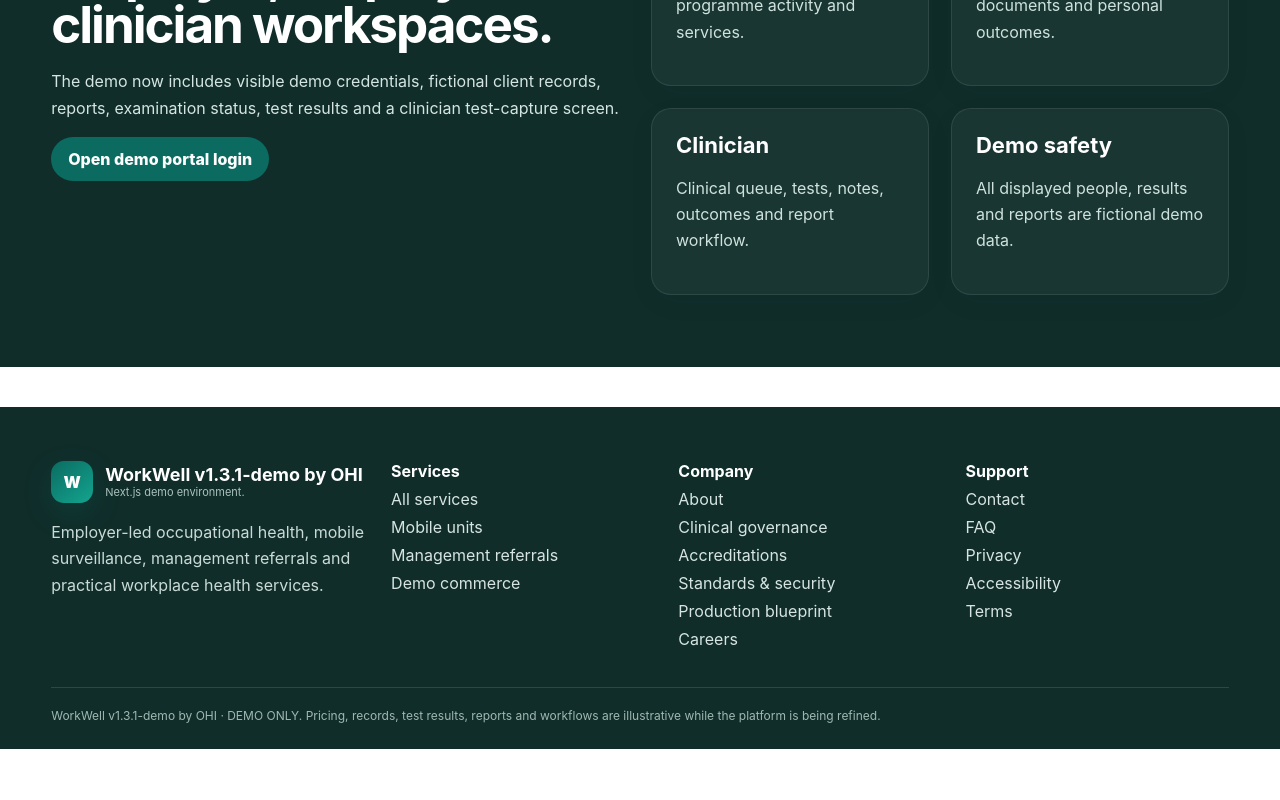
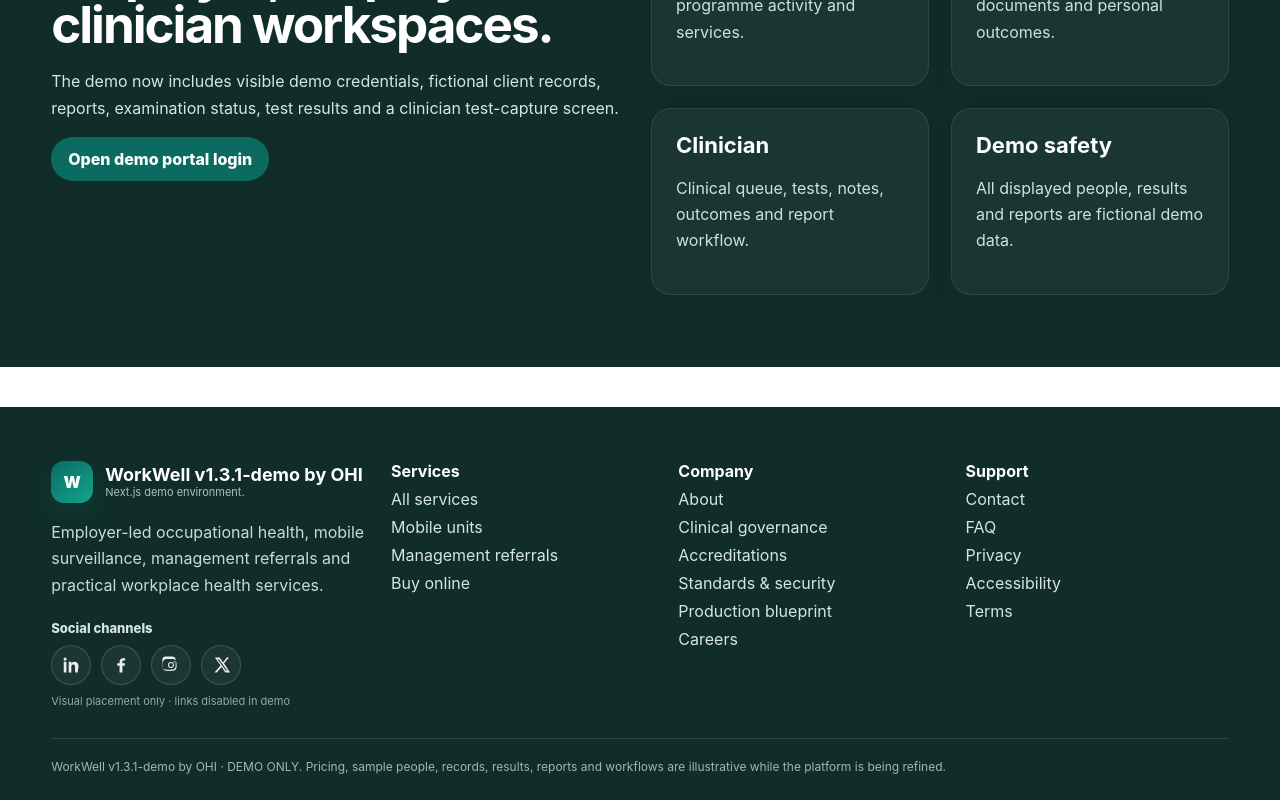
Before and after one commit to PluginPip/OHI-Rebrand, a Next.js app: page / in a window 1280 px wide. Shown: the part 3549-4349 px from the top of the page. Before the commit the page ends 4298 px from the top, so only its background shows below. Built offline with nearby package versions, Linux system fonts and the light colour scheme.

Commit message:
Use shared footer on homepage

```diff
--- a/app/page.tsx
+++ b/app/page.tsx
@@ -1,5 +1,5 @@
 import Link from 'next/link';
-import {VERSION} from './components/site';
+import {VERSION,SiteFooter} from './components/site';
 
 const services = [
   ['🩺','Health surveillance','Risk-led health surveillance programmes for workplace exposure risks.','£55','/health-surveillance'],
@@ -35,6 +35,6 @@
       <section className="section"><div className="wrap"><span className="kicker">Full service specifications</span><h2 className="mt14">See what each occupational-health service actually involves.</h2><p className="lead">Each service page now sets out who it is for, preparation, clinical assessment, tests, delivery options, outputs, follow-up and limitations.</p><div className="grid3 services-grid">{services.map(([icon,name,desc,price,href])=><article className="card visual-card" key={name}><div className="art">{icon}</div><div className="card-body"><span className="badge">Demo service</span><h3 className="mt12">{name}</h3><p>{desc}</p><div className="price">{price}</div><div className="muted">Representative demo price</div><Link className="btn dark mt14btn" href={href}>View full service detail</Link></div></article>)}</div></div></section>
       <section className="section band"><div className="wrap grid2"><div><span className="kicker">Working demo portal</span><h2 className="mt14">Employer, employee and clinician workspaces.</h2><p>The demo now includes visible demo credentials, fictional client records, reports, examination status, test results and a clinician test-capture screen.</p><Link className="btn primary" href="/login">Open demo portal login</Link></div><div className="grid2"><div className="card"><h3>Employer</h3><p>Clients, people, reports, programme activity and services.</p></div><div className="card"><h3>Employee</h3><p>Appointments, preparation, documents and personal outcomes.</p></div><div className="card"><h3>Clinician</h3><p>Clinical queue, tests, notes, outcomes and report workflow.</p></div><div className="card"><h3>Demo safety</h3><p>All displayed people, results and reports are fictional demo data.</p></div></div></div></section>
     </main>
-    <footer><div className="wrap"><div className="footergrid"><div><div className="brand"><span className="mark">W</span><span><b>WorkWell {VERSION} by OHI</b><small className="footer-small">Next.js demo environment.</small></span></div><p>Employer-led occupational health, mobile surveillance, management referrals and practical workplace health services.</p></div><div><b>Services</b><Link href="/services">All services</Link><Link href="/mobile-units">Mobile units</Link><Link href="/management-referral">Management referrals</Link><Link href="/shop">Demo commerce</Link></div><div><b>Company</b><Link href="/about">About</Link><Link href="/governance">Clinical governance</Link><Link href="/accreditations">Accreditations</Link><Link href="/standards-security">Standards & security</Link><Link href="/production-blueprint">Production blueprint</Link><Link href="/careers">Careers</Link></div><div><b>Support</b><Link href="/contact">Contact</Link><Link href="/faq">FAQ</Link><Link href="/privacy">Privacy</Link><Link href="/accessibility">Accessibility</Link><Link href="/terms">Terms</Link></div></div><div className="legal">WorkWell {VERSION} by OHI · DEMO ONLY. Pricing, records, test results, reports and workflows are illustrative while the platform is being refined.</div></div></footer>
+    <SiteFooter/>
   </>;
 }
```
